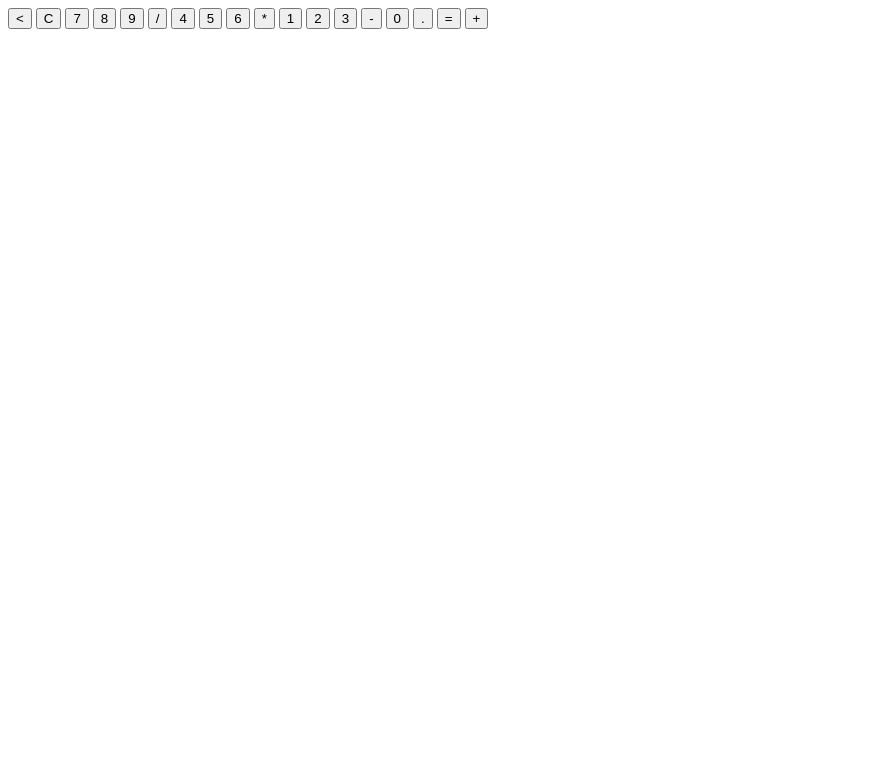
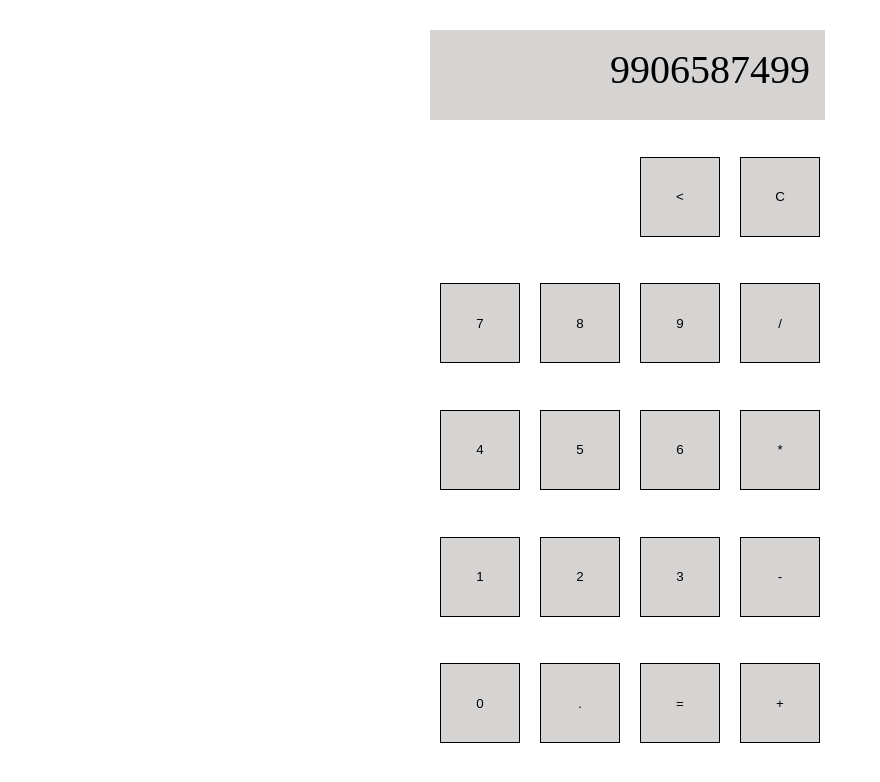
Before and after one commit to mohsinreshi/calculator, a plain HTML site: page index.html in a window 1280 px wide. Shown: the whole page, without its empty margins (0-880 px from the left). Drawn offline with Linux system fonts and the light colour scheme.

Commit message:
add classes

```diff
--- a/index.html
+++ b/index.html
@@ -1,11 +1,14 @@
 <!DOCTYPE html>
 <html>
+<head>
+  <link href="style.css" type="text/css" rel="stylesheet">
+  <link href="reset.css" type="text/css" rel="stylesheet">
+</head>
 <body>
   <div class="container">
-    <div class="display"></div>
-    <div class="buttonContainer">
-      <button> < </button>
-      <button> C </button>
+    <div class="display"><span>9906587499</span></div>
+      <button class="top back"> < </button>
+      <button class="top"> C </button>
       <button> 7 </button>
       <button> 8 </button>
       <button> 9 </button>
@@ -22,7 +25,6 @@
       <button> . </button>
       <button> = </button>
       <button> + </button>
-    </div>
   </div>
 </body>
 <script src="script.js"></script>
```
